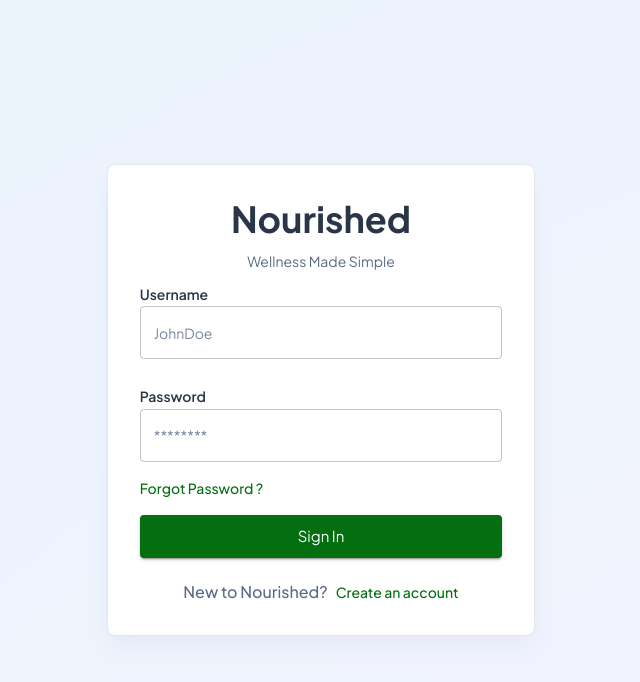
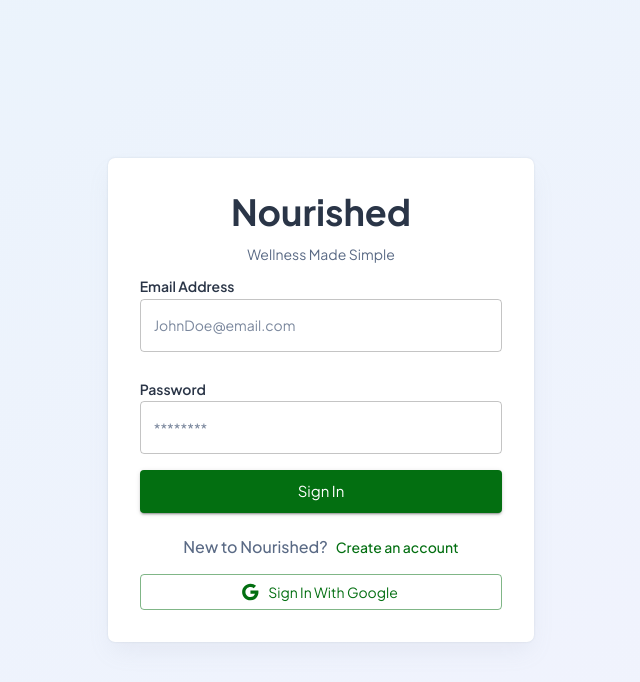
Before and after one commit to bhagya2002/nourished, a Next.js app in the folder frontend/nourished/: page /authentication/login in a window 1280 px wide. Shown: the top 682 px of the page, without its empty margins (319-959 px from the left). Built offline with nearby package versions, Linux system fonts and the light colour scheme; no server answers.

Commit message:
updated login + signup logic + routing

```diff
--- a/frontend/nourished/next.config.js
+++ b/frontend/nourished/next.config.js
@@ -1,6 +1,14 @@
 /** @type {import('next').NextConfig} */
 const nextConfig = {
-  reactStrictMode: true,
+  async redirects() {
+    return [
+      {
+        source: '/',
+        destination: '/authentication/login',
+        permanent: true,
+      },
+    ];
+  },
 };
 
 module.exports = nextConfig;
--- a/frontend/nourished/package.json
+++ b/frontend/nourished/package.json
@@ -21,8 +21,10 @@
     "@types/react": "18.3.1",
     "@types/react-dom": "18.3.1",
     "apexcharts": "3.43.0",
+    "firebase": "^11.3.0",
     "lodash": "4.17.21",
     "next": "^15.1.6",
+    "next-auth": "^4.24.11",
     "react": "18.2.0",
     "react-apexcharts": "1.4.1",
     "react-dom": "18.2.0",
--- a/frontend/nourished/src/app/authentication/auth/AuthLogin.tsx
+++ b/frontend/nourished/src/app/authentication/auth/AuthLogin.tsx
@@ -1,45 +1,96 @@
-import React from 'react';
+'use client';
+import React, { useState } from 'react';
 import {
   Box,
   Typography,
-  FormGroup,
-  FormControlLabel,
   Button,
   Stack,
-  Checkbox,
+  Alert,
+  CircularProgress,
 } from '@mui/material';
 import Link from 'next/link';
+import { useRouter } from 'next/navigation';
+import CustomTextField from '@/app/(DashboardLayout)/components/forms/theme-elements/CustomTextField';
+import { signInWithEmailAndPassword } from 'firebase/auth';
+import { doc, getDoc } from 'firebase/firestore';
+import { auth, db } from '@/firebaseConfig';
 
-import CustomTextField from '@/app/(DashboardLayout)/components/forms/theme-elements/CustomTextField';
-
-interface loginType {
+interface LoginProps {
   title?: string;
   subtitle?: JSX.Element | JSX.Element[];
   subtext?: JSX.Element | JSX.Element[];
 }
 
-const AuthLogin = ({ title, subtitle, subtext }: loginType) => (
+const AuthLogin: React.FC<LoginProps> = ({ title, subtitle, subtext }) => {
+  const router = useRouter();
+  const [formData, setFormData] = useState({ email: '', password: '' });
+  const [loading, setLoading] = useState(false);
+  const [error, setError] = useState<string | null>(null);
+
+  // Handle input changes
+  const handleChange = (e: React.ChangeEvent<HTMLInputElement>) => {
+    setFormData({ ...formData, [e.target.id]: e.target.value });
+  };
+
+  // Handle login
+  const handleLogin = async (e: React.FormEvent) => {
+    e.preventDefault();
+    setError(null);
+    setLoading(true);
+
+    try {
+      // Authenticate with Firebase Auth
+      const userCredential = await signInWithEmailAndPassword(
+        auth,
+        formData.email,
+        formData.password
+      );
+      const user = userCredential.user;
+
+      // Check if user exists in Firestore
+      const userDoc = await getDoc(doc(db, 'users', user.uid));
+      if (!userDoc.exists()) {
+        throw new Error('User not found in database.');
+      }
+
+      // Redirect to dashboard on success
+      router.push('/dashboard');
+    } catch (err: any) {
+      setError('Invalid email or password.');
+      console.error('Login error:', err);
+    } finally {
+      setLoading(false);
+    }
+  };
+
+  return (
     <>
-    {title ? (
+      {title && (
         <Typography fontWeight='700' variant='h2' mb={1}>
           {title}
         </Typography>
-    ) : null}
-
+      )}
       {subtext}
 
+      <Box component='form' onSubmit={handleLogin}>
         <Stack>
           <Box>
             <Typography
               variant='subtitle1'
               fontWeight={600}
               component='label'
-          htmlFor='username'
+              htmlFor='email'
               mb='5px'
             >
-          Username
+              Email Address
             </Typography>
-        <CustomTextField variant='outlined' fullWidth placeholder='JohnDoe' />
+            <CustomTextField
+              id='email'
+              variant='outlined'
+              fullWidth
+              placeholder='JohnDoe@email.com'
+              onChange={handleChange}
+            />
           </Box>
           <Box mt='25px'>
             <Typography
@@ -52,46 +103,43 @@
               Password
             </Typography>
             <CustomTextField
+              id='password'
               type='password'
               variant='outlined'
               fullWidth
               placeholder='********'
+              onChange={handleChange}
             />
           </Box>
-      <Stack
-        justifyContent='space-between'
-        direction='row'
-        alignItems='center'
-        my={2}
-      >
-        <Typography
-          component={Link}
-          href='/'
-          fontWeight='500'
-          sx={{
-            textDecoration: 'none',
-            color: 'primary.main',
-          }}
-        >
-          Forgot Password ?
-        </Typography>
         </Stack>
-    </Stack>
-    <Box>
+
+        {error && (
+          <Alert severity='error' sx={{ mt: 2 }}>
+            {error}
+          </Alert>
+        )}
+
+        <Box mt={2}>
           <Button
+            type='submit'
             color='primary'
             variant='contained'
             size='large'
             fullWidth
-        component={Link}
-        href='/'
-        type='submit'
+            disabled={loading}
           >
-        Sign In
+            {loading ? (
+              <CircularProgress size={24} color='inherit' />
+            ) : (
+              'Sign In'
+            )}
           </Button>
         </Box>
+      </Box>
+
       {subtitle}
     </>
   );
+};
 
 export default AuthLogin;
--- a/frontend/nourished/src/app/authentication/login/page.tsx
+++ b/frontend/nourished/src/app/authentication/login/page.tsx
@@ -7,26 +7,46 @@
   Stack,
   Typography,
   CircularProgress,
+  Button,
 } from '@mui/material';
-// components
-import PageContainer from '@/app/(DashboardLayout)/components/container/PageContainer';
-import Logo from '@/app/(DashboardLayout)/layout/shared/logo/Logo';
-import AuthLogin from '../auth/AuthLogin';
 import { useRouter } from 'next/navigation';
 import { useState } from 'react';
+import GoogleIcon from '@mui/icons-material/Google';
+import { auth, provider } from '@/firebaseConfig';
+import { signInWithPopup } from 'firebase/auth';
+
+// Components
+import PageContainer from '@/app/(DashboardLayout)/components/container/PageContainer';
+import AuthLogin from '../auth/AuthLogin';
 
 const Login2 = () => {
   const router = useRouter();
   const [loading, setLoading] = useState(false);
+  const [googleLoading, setGoogleLoading] = useState(false);
 
   const handleDelayedNavigation = (e: React.MouseEvent<HTMLAnchorElement>) => {
-    e.preventDefault(); // Prevent immediate navigation
-    setLoading(true); // Show spinner
+    e.preventDefault();
+    setLoading(true);
 
     setTimeout(() => {
-      router.push('/authentication/register'); // Navigate after delay
+      router.push('/authentication/register');
       setLoading(false);
-    }, 5000); // 5-second delay
+    }, 1000);
+  };
+
+  const handleGoogleSignIn = async () => {
+    setGoogleLoading(true);
+    try {
+      const result = await signInWithPopup(auth, provider);
+      console.log('User signed in:', result.user);
+
+      // Redirect user after login
+      router.push('/');
+    } catch (error) {
+      console.error('Google sign-in error:', error);
+    } finally {
+      setGoogleLoading(false);
+    }
   };
 
   return (
@@ -67,7 +87,6 @@
               sx={{ p: 4, zIndex: 1, width: '100%', maxWidth: '500px' }}
             >
               <Box display='flex' alignItems='center' justifyContent='center'>
-                {/* <Logo /> */}
                 <Typography
                   variant='h1'
                   textAlign='center'
@@ -90,12 +109,9 @@
                   </Typography>
                 }
                 subtitle={
-                  <Stack
-                    direction='row'
-                    spacing={1}
-                    justifyContent='center'
-                    mt={3}
-                  >
+                  <Stack direction='column' spacing={2} mt={3}>
+                    {/* Create an account */}
+                    <Stack direction='row' spacing={1} justifyContent='center'>
                       <Typography
                         color='textSecondary'
                         variant='h6'
@@ -124,6 +140,22 @@
                         )}
                       </Typography>
                     </Stack>
+
+                    {/* Google Sign-In */}
+                    <Button
+                      variant='outlined'
+                      fullWidth
+                      startIcon={<GoogleIcon />}
+                      onClick={handleGoogleSignIn}
+                      disabled={googleLoading}
+                    >
+                      {googleLoading ? (
+                        <CircularProgress size={20} />
+                      ) : (
+                        'Sign in with Google'
+                      )}
+                    </Button>
+                  </Stack>
                 }
               />
             </Card>
@@ -133,4 +165,5 @@
     </PageContainer>
   );
 };
+
 export default Login2;
--- /dev/null
+++ b/frontend/nourished/src/firebaseConfig.ts
@@ -0,0 +1,21 @@
+import { initializeApp } from 'firebase/app';
+import { getAuth, GoogleAuthProvider } from 'firebase/auth';
+import { getFirestore } from 'firebase/firestore';
+
+// Use environment variables
+const firebaseConfig = {
+    apiKey: process.env.NEXT_PUBLIC_FIREBASE_API_KEY,
+    authDomain: process.env.NEXT_PUBLIC_FIREBASE_AUTH_DOMAIN,
+    projectId: process.env.NEXT_PUBLIC_FIREBASE_PROJECT_ID,
+    storageBucket: process.env.NEXT_PUBLIC_FIREBASE_STORAGE_BUCKET,
+    messagingSenderId: process.env.NEXT_PUBLIC_FIREBASE_MESSAGING_SENDER_ID,
+    appId: process.env.NEXT_PUBLIC_FIREBASE_APP_ID,
+};
+
+// Initialize Firebase
+const app = initializeApp(firebaseConfig);
+const auth = getAuth(app);
+const provider = new GoogleAuthProvider();
+const db = getFirestore(app);
+
+export { auth, provider, db };
```
Also changed, not shown: frontend/nourished/src/app/api/auth/[...nextauth]/route.ts (added, +21 -0 lines), frontend/nourished/src/app/authentication/auth/AuthRegister.tsx (+118 -13 lines), frontend/nourished/src/app/authentication/register/page.tsx (+56 -10 lines), frontend/nourished/src/app/(DashboardLayout)/dashboard/layout.tsx (renamed from frontend/nourished/src/app/(DashboardLayout)/layout.tsx), frontend/nourished/src/app/(DashboardLayout)/dashboard/loading.tsx (renamed from frontend/nourished/src/app/(DashboardLayout)/loading.tsx), frontend/nourished/src/app/(DashboardLayout)/dashboard/page.tsx (renamed from frontend/nourished/src/app/(DashboardLayout)/page.tsx), 2 other files (tests, documents, lock files or other folders). Lines whose indentation alone changed are shown as unchanged.
